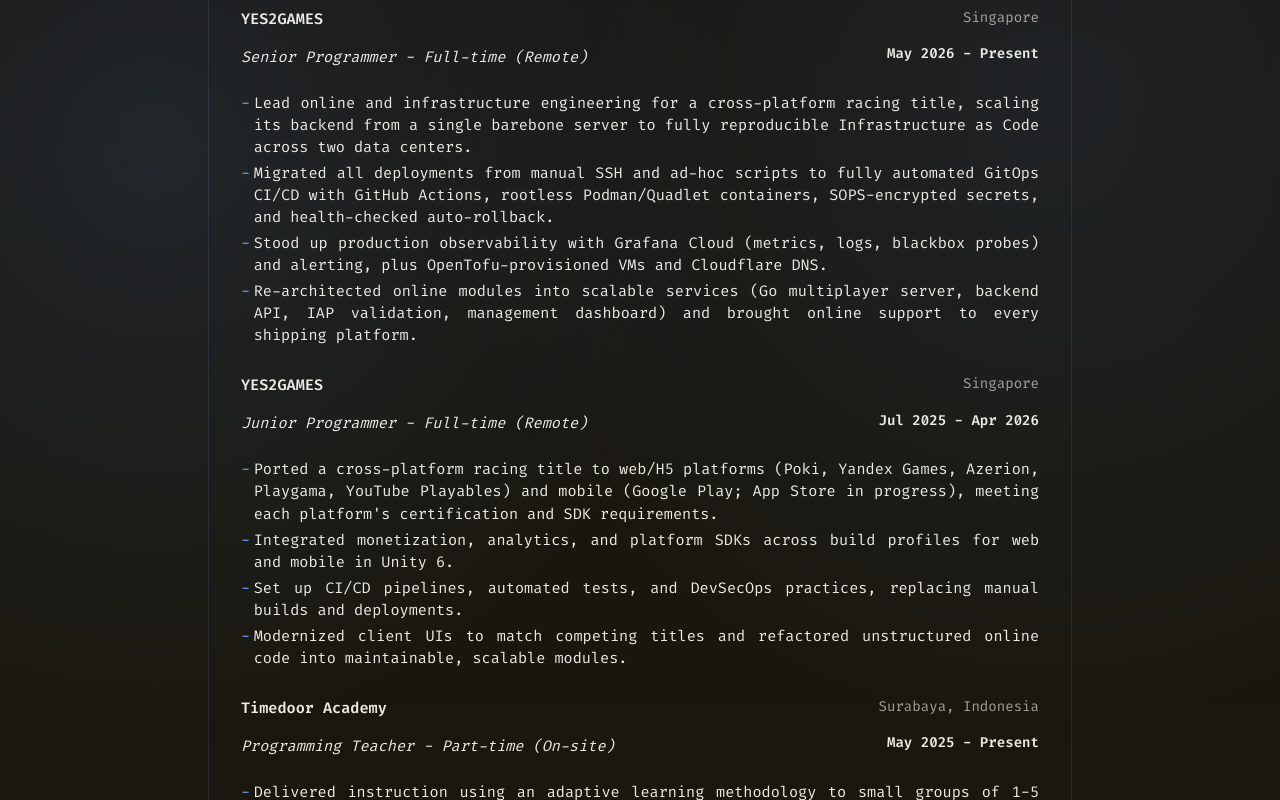
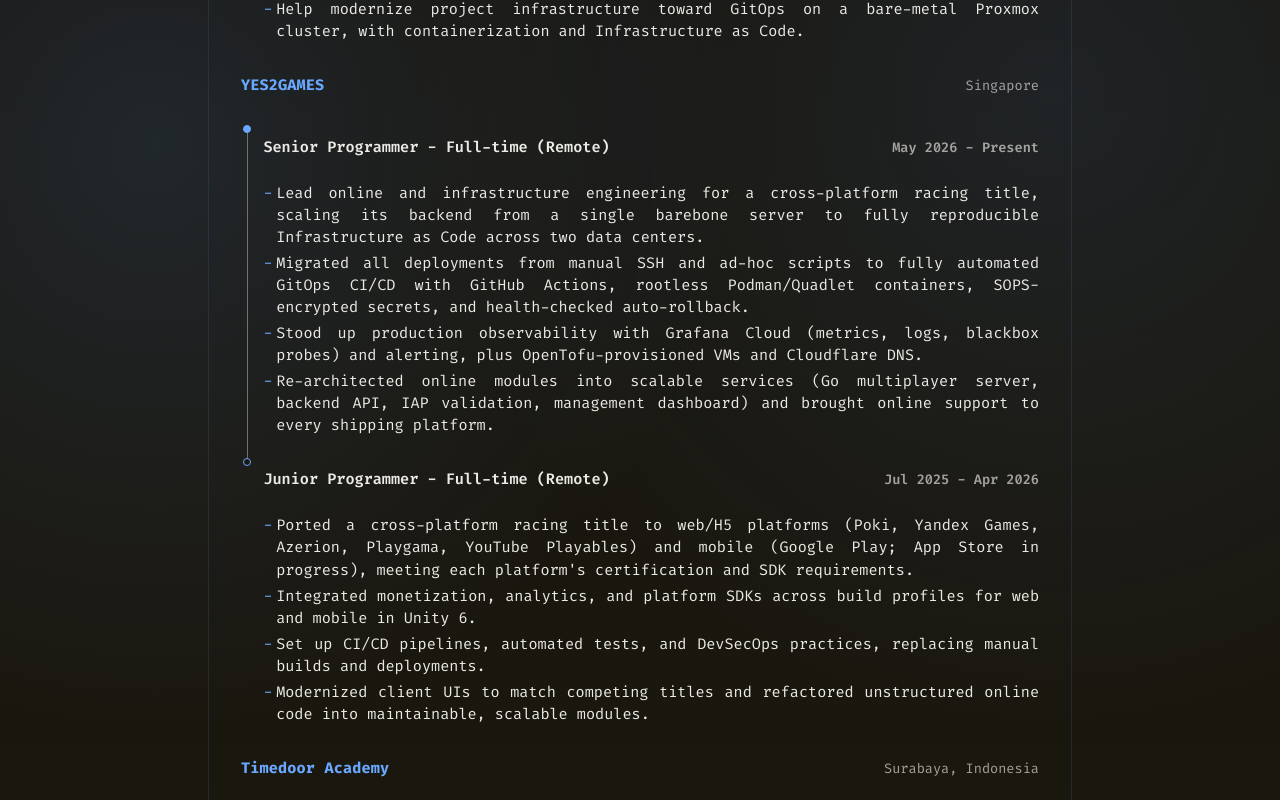
Before and after one commit to atqamz/atqamz.github.io, a Next.js app: page /resume in a window 1280 px wide. Shown: the part 800-1600 px from the top of the page. Built offline with nearby package versions, Linux system fonts and the light colour scheme.

Commit message:
group resume roles into a timeline rail with promotion nodes

```diff
--- a/app/resume/ResumeRenderer.tsx
+++ b/app/resume/ResumeRenderer.tsx
@@ -30,22 +30,33 @@
           {section.entries.map((entry, i) => (
             <article key={`${entry.org}-${i}`} className={styles.entry}>
               <div className={styles.entryHeader}>
-                <div>
                 <p className={styles.entryOrg}>{entry.org}</p>
-                  <p className={styles.entryRole}>{entry.role}</p>
+                <p className={styles.entryLocation}>{entry.location}</p>
               </div>
-                <div className={styles.entryMeta}>
-                  <p className={styles.entryLocation}>{entry.location}</p>
-                  <p className={styles.entryDate}>{entry.date}</p>
+              <div
+                className={styles.roles}
+                data-multi={entry.roles.length > 1 ? "" : undefined}
+              >
+                {entry.roles.map((role, j) => (
+                  <div
+                    key={`${role.title}-${j}`}
+                    className={styles.roleBlock}
+                    data-current={j === 0 ? "" : undefined}
+                  >
+                    <div className={styles.roleHeader}>
+                      <p className={styles.roleTitle}>{role.title}</p>
+                      <p className={styles.roleDate}>{role.date}</p>
                     </div>
-              </div>
-              {entry.items && entry.items.length > 0 && (
+                    {role.items && role.items.length > 0 && (
                       <ul className={styles.list}>
-                  {entry.items.map((item, j) => (
-                    <li key={j}>{item}</li>
+                        {role.items.map((item, k) => (
+                          <li key={k}>{item}</li>
                         ))}
                       </ul>
                     )}
+                  </div>
+                ))}
+              </div>
             </article>
           ))}
         </section>
--- a/app/resume/data/base.ts
+++ b/app/resume/data/base.ts
@@ -16,18 +16,24 @@
       entries: [
         {
           org: "BlankOn Linux",
-          role: "Open Source Contributor (Remote)",
           location: "Indonesia",
+          roles: [
+            {
+              title: "Open Source Contributor (Remote)",
               date: "Dec 2025 - Present",
               items: [
                 "Contribute to the build and packaging toolchain of an Indonesian Linux distribution, including the distributed build farm, APT repository tooling, and live ISO builder.",
                 "Help modernize project infrastructure toward GitOps on a bare-metal Proxmox cluster, with containerization and Infrastructure as Code.",
               ],
             },
+          ],
+        },
         {
           org: "YES2GAMES",
-          role: "Senior Programmer - Full-time (Remote)",
           location: "Singapore",
+          roles: [
+            {
+              title: "Senior Programmer - Full-time (Remote)",
               date: "May 2026 - Present",
               items: [
                 "Lead online and infrastructure engineering for a cross-platform racing title, scaling its backend from a single barebone server to fully reproducible Infrastructure as Code across two data centers.",
@@ -37,9 +43,7 @@
               ],
             },
             {
-          org: "YES2GAMES",
-          role: "Junior Programmer - Full-time (Remote)",
-          location: "Singapore",
+              title: "Junior Programmer - Full-time (Remote)",
               date: "Jul 2025 - Apr 2026",
               items: [
                 "Ported a cross-platform racing title to web/H5 platforms (Poki, Yandex Games, Azerion, Playgama, YouTube Playables) and mobile (Google Play; App Store in progress), meeting each platform's certification and SDK requirements.",
@@ -48,10 +52,14 @@
                 "Modernized client UIs to match competing titles and refactored unstructured online code into maintainable, scalable modules.",
               ],
             },
+          ],
+        },
         {
           org: "Timedoor Academy",
-          role: "Programming Teacher - Part-time (On-site)",
           location: "Surabaya, Indonesia",
+          roles: [
+            {
+              title: "Programming Teacher - Part-time (On-site)",
               date: "May 2025 - Present",
               items: [
                 "Delivered instruction using an adaptive learning methodology to small groups of 1-5 students in 60-to-90-minute sessions.",
@@ -59,20 +67,28 @@
                 "Provided detailed progress reports to parents after each learning session to ensure clear communication and tracking of student development.",
               ],
             },
+          ],
+        },
         {
           org: "HAGE Games",
-          role: "Cheerleader - Part-time (Remote)",
           location: "Surabaya, Indonesia",
+          roles: [
+            {
+              title: "Cheerleader - Part-time (Remote)",
               date: "Jan 2025 - Present",
               items: [
                 "Mentor and advise student engineering teams within a university game-technology research group.",
                 "Provide technical direction and architecture/code review across their game and infrastructure projects.",
               ],
             },
+          ],
+        },
         {
           org: "Sepay Studio",
-          role: "Game Programmer - Part-time (Remote)",
           location: "Surabaya, Indonesia",
+          roles: [
+            {
+              title: "Game Programmer - Part-time (Remote)",
               date: "Feb 2024 - Sep 2024",
               items: [
                 "Developed and integrated features in Unreal Engine based on pre-defined designs, with a focus on backend operations.",
@@ -81,10 +97,14 @@
                 "Created comprehensive documentation for implemented features, detailing technical procedures for future development and maintenance.",
               ],
             },
+          ],
+        },
         {
           org: "Miracle Gates Entertainment",
-          role: "Junior Game Programmer - Full-time (On-site)",
           location: "Bali, Indonesia",
+          roles: [
+            {
+              title: "Junior Game Programmer - Full-time (On-site)",
               date: "Feb 2024 - May 2024",
               items: [
                 "Designed and integrated backend systems used as online services within the game, such as referral codes, matchmaking, chat systems, gacha mechanics, and more.",
@@ -93,10 +113,14 @@
                 "Created comprehensive documentation detailing completed, ongoing, and planned features to support team coordination.",
               ],
             },
+          ],
+        },
         {
           org: "Gameloft Indonesia",
-          role: "C++ Programmer Trainee - Internship (On-site)",
           location: "Yogyakarta, Indonesia",
+          roles: [
+            {
+              title: "C++ Programmer Trainee - Internship (On-site)",
               date: "Dec 2023 - Jan 2024",
               items: [
                 "Completed tasks ranging from basic to advanced levels in C++, utilizing references and programming techniques taught during the internship.",
@@ -104,10 +128,14 @@
                 "Studied technical aspects used by the development team and implemented acquired knowledge into assigned tasks.",
               ],
             },
+          ],
+        },
         {
           org: "Lion Core Studio",
-          role: "Junior Game Programmer - Part-time (Remote)",
           location: "Yogyakarta, Indonesia",
+          roles: [
+            {
+              title: "Junior Game Programmer - Part-time (Remote)",
               date: "Sep 2023 - Dec 2023",
               items: [
                 "Designed and implemented an existing game design in collaboration with a senior programmer.",
@@ -116,10 +144,14 @@
                 "Designed algorithms and implemented enemy AI and boss characters.",
               ],
             },
+          ],
+        },
         {
           org: "Electronic Engineering Polytechnic Institute of Surabaya (EEPIS)",
-          role: "Lecturer's Teaching Assistant - Part-time (On-site)",
           location: "Surabaya, Indonesia",
+          roles: [
+            {
+              title: "Lecturer's Teaching Assistant - Part-time (On-site)",
               date: "Jul 2023 - Dec 2023",
               items: [
                 "Developed a comprehensive 16-week learning curriculum by aligning weekly topics with assignments.",
@@ -128,10 +160,14 @@
                 "Generated weekly teaching reports to ensure alignment between activities and the curriculum.",
               ],
             },
+          ],
+        },
         {
           org: "Game for Education and Cultural Heritage - EEPIS Research Group",
-          role: "Game Director - Full-time (On-site)",
           location: "Surabaya, Indonesia",
+          roles: [
+            {
+              title: "Game Director - Full-time (On-site)",
               date: "Jul 2023 - Aug 2023",
               items: [
                 "Led and directed the development direction of a game themed around traditional food stalls.",
@@ -141,9 +177,7 @@
               ],
             },
             {
-          org: "Game for Education and Cultural Heritage - EEPIS Research Group",
-          role: "Lead Game Programmer - Full-time (On-site)",
-          location: "Surabaya, Indonesia",
+              title: "Lead Game Programmer - Full-time (On-site)",
               date: "Jan 2023 - Feb 2023",
               items: [
                 "Led a technical programming team of three to design and implement an existing game design.",
@@ -151,10 +185,14 @@
                 "Developed development strategies and team workflows using Technical Design Documents.",
               ],
             },
+          ],
+        },
         {
           org: "Al-Falah Elementary School",
-          role: "Programming Teacher - Part-time (On-site)",
           location: "Surabaya, Indonesia",
+          roles: [
+            {
+              title: "Programming Teacher - Part-time (On-site)",
               date: "Jul 2022 - Aug 2022",
               items: [
                 "Instructed 20 students on the basics of programming using the Scratch application.",
@@ -162,24 +200,34 @@
                 "Conducted fun sessions to engage students and spark interest in the topics being covered.",
               ],
             },
+          ],
+        },
         {
           org: "Sepay Studio",
-          role: "Programmer - Part-time (Remote)",
           location: "Surabaya, Indonesia",
+          roles: [
+            {
+              title: "Programmer - Part-time (Remote)",
               date: "Aug 2021 - Jul 2022",
               items: [
                 "Implemented the design of a backend application for game development needs.",
                 "Executed the design of a website from the provided design into a fully functional website.",
               ],
             },
+          ],
+        },
         {
           org: "Webmedia Training Center",
-          role: "Web Developer Trainee - Internship (On-site)",
           location: "Medan, Indonesia",
+          roles: [
+            {
+              title: "Web Developer Trainee - Internship (On-site)",
               date: "Aug 2019 - Nov 2019",
               items: [
                 "Learned and designed landing page websites using HTML, CSS, and JavaScript.",
                 "Created internship report documents for school reporting purposes and designed websites.",
+              ],
+            },
           ],
         },
       ],
@@ -189,15 +237,23 @@
       entries: [
         {
           org: "Electronic Engineering Polytechnic Institute of Surabaya (EEPIS)",
-          role: "Bachelor of Applied Science - BASc, Game Technology",
           location: "Surabaya, Indonesia",
+          roles: [
+            {
+              title: "Bachelor of Applied Science - BASc, Game Technology",
               date: "Aug 2021 - Aug 2025",
+            },
+          ],
         },
         {
           org: "Telkom Vocational High School",
-          role: "High School Diploma, Software Engineering",
           location: "Medan, Indonesia",
+          roles: [
+            {
+              title: "High School Diploma, Software Engineering",
               date: "Aug 2018 - Aug 2021",
+            },
+          ],
         },
       ],
     },
@@ -206,15 +262,17 @@
       entries: [
         {
           org: "EEPIS Semi-Autonomous Body of Game Technology Students' Association",
-          role: "Head of Research and Technology Division",
           location: "Surabaya, Indonesia",
+          roles: [
+            {
+              title: "Head of Research and Technology Division",
               date: "Aug 2023 - Aug 2024",
             },
             {
-          org: "EEPIS Semi-Autonomous Body of Game Technology Students' Association",
-          role: "Staff of Research and Technology Division",
-          location: "Surabaya, Indonesia",
+              title: "Staff of Research and Technology Division",
               date: "Aug 2022 - Aug 2023",
+            },
+          ],
         },
       ],
     },
--- a/app/resume/resume.module.css
+++ b/app/resume/resume.module.css
@@ -13,7 +13,7 @@
 }
 
 .header {
-  margin-bottom: var(--space-4, 1rem);
+  margin-bottom: var(--space-5, 1.5rem);
 }
 
 .name {
@@ -63,7 +63,7 @@
 }
 
 .section {
-  margin-top: var(--space-4, 1rem);
+  margin-top: var(--space-5, 1.5rem);
 }
 
 .sectionTitle {
@@ -71,7 +71,7 @@
   font-weight: 700;
   text-transform: uppercase;
   letter-spacing: 0.2em;
-  margin: 0 0 var(--space-2, 0.5rem);
+  margin: 0 0 var(--space-3, 0.75rem);
   color: var(--accent, #1f2937);
   border-bottom: 2px dotted var(--accent, #1f2937);
   padding-bottom: var(--space-1, 0.25rem);
@@ -87,56 +87,110 @@
   text-align: justify;
 }
 
+/* ============================================================
+   ENTRY -- company header + role timeline rail
+   ============================================================ */
 .entry {
-  margin-top: var(--space-3, 0.75rem);
+  margin-top: var(--space-4, 1rem);
+}
+
+.entry:first-of-type {
+  margin-top: 0;
 }
 
 .entryHeader {
   display: grid;
   grid-template-columns: minmax(0, 1fr) auto;
   gap: var(--space-4, 1rem);
-}
-
-@media (max-width: 767px) {
-  .entryHeader {
-    grid-template-columns: 1fr;
-  }
+  align-items: baseline;
 }
 
 .entryOrg {
-  font-weight: 600;
-  margin: 0 0 var(--space-1, 0.15rem);
+  font-weight: 700;
+  color: var(--accent, #1f2937);
+  letter-spacing: 0.01em;
 }
 
-.entryRole {
-  font-style: italic;
-  margin: 0;
-}
-
-.entryMeta {
-  text-align: right;
-}
-
-@media (max-width: 767px) {
-  .entryMeta {
-    text-align: left;
-  }
+:global(.dark) .entryOrg {
+  color: var(--accent, #cbd5f5);
 }
 
 .entryLocation {
   color: var(--muted, #374151);
-  font-size: 0.88rem;
-  margin: 0 0 var(--space-1, 0.2rem);
+  font-size: 0.85rem;
+  white-space: nowrap;
 }
 
 :global(.dark) .entryLocation {
   color: var(--muted, #94a3b8);
 }
 
-.entryDate {
+/* timeline rail container */
+.roles {
+  position: relative;
+  padding-left: 1.4rem;
+  margin-top: var(--space-2, 0.5rem);
+}
+
+.roleBlock {
+  position: relative;
+}
+
+.roleBlock:not(:last-child) {
+  padding-bottom: var(--space-3, 0.75rem);
+}
+
+/* node dot in the gutter, aligned under the company name */
+.roleBlock::before {
+  content: "";
+  position: absolute;
+  box-sizing: border-box;
+  left: -1.25rem;
+  top: 0.34rem;
+  width: 0.5rem;
+  height: 0.5rem;
+  border-radius: 50%;
+  border: 1.5px solid var(--accent, #1f2937);
+  background: var(--background, #ffffff);
+  z-index: 1;
+}
+
+/* most recent role rendered solid; earlier roles hollow */
+.roleBlock[data-current]::before {
+  background: var(--accent, #1f2937);
+}
+
+/* connector between stacked roles (only when more than one) */
+.roleBlock:not(:last-child)::after {
+  content: "";
+  position: absolute;
+  left: calc(-1rem - 0.5px);
+  top: 0.59rem;
+  width: 1px;
+  height: 100%;
+  background: var(--border-strong, #9ca3af);
+}
+
+.roleHeader {
+  display: grid;
+  grid-template-columns: minmax(0, 1fr) auto;
+  gap: var(--space-4, 1rem);
+  align-items: baseline;
+}
+
+.roleTitle {
   font-weight: 600;
-  font-size: 0.88rem;
-  margin: 0;
+}
+
+.roleDate {
+  font-size: 0.85rem;
+  font-weight: 600;
+  color: var(--muted, #374151);
+  white-space: nowrap;
+}
+
+:global(.dark) .roleDate {
+  color: var(--muted, #94a3b8);
 }
 
 .page .list {
@@ -170,8 +224,16 @@
   margin: 0;
 }
 
+@media (max-width: 767px) {
+  .entryHeader,
+  .roleHeader {
+    grid-template-columns: 1fr;
+    gap: 0;
+  }
+}
+
 /* ============================================================
-   PRINT -- ATS-friendly, sans-serif
+   PRINT -- ATS-friendly, sans-serif, no rail decoration
    ============================================================ */
 @media print {
   @page {
@@ -195,18 +257,14 @@
     width: 100%;
   }
 
-  .entryHeader {
-    grid-template-columns: minmax(0, 1fr) 9rem;
-  }
-
   .page {
     font-family: "Calibri", "Arial", "Helvetica Neue", sans-serif;
     background: #ffffff !important;
     color: #111827 !important;
     padding: 0;
     max-width: none;
-    font-size: 0.95rem;
-    line-height: 1.35;
+    font-size: 0.92rem;
+    line-height: 1.34;
     -webkit-print-color-adjust: exact;
     print-color-adjust: exact;
   }
@@ -217,7 +275,7 @@
   }
 
   .header {
-    margin-bottom: 0;
+    margin-bottom: var(--space-2, 0.5rem);
   }
 
   .name {
@@ -229,43 +287,12 @@
     margin-top: 0;
   }
 
-  .section {
-    margin-top: 0;
-  }
-
-  .sectionTitle {
-    color: #111827 !important;
-    border-bottom-color: #111827 !important;
-    break-after: avoid;
-    margin-bottom: 0;
-    padding-bottom: 0;
-  }
-
-  .entry {
-    margin-top: 0;
-    break-inside: avoid;
-    page-break-inside: avoid;
-  }
-
-  .entryOrg {
-    margin-bottom: 0;
-  }
-
-  .page .list {
-    margin-top: 0;
-  }
-
-  .page .list li {
-    margin-bottom: 0;
-  }
-
-  .contact {
+  .contact,
+  .contact a {
     color: #1f2937 !important;
-    margin-top: 0;
   }
 
   .contact a {
-    color: #1f2937 !important;
     text-decoration: none !important;
   }
 
@@ -273,7 +300,29 @@
     color: #6b7280 !important;
   }
 
-  .entryDate {
+  .section {
+    margin-top: var(--space-3, 0.75rem);
+  }
+
+  .sectionTitle {
+    color: #111827 !important;
+    border-bottom: 1px solid #111827 !important;
+    break-after: avoid;
+    margin-bottom: var(--space-1, 0.25rem);
+    padding-bottom: 0.1rem;
+  }
+
+  .summary {
+    margin-bottom: var(--space-1, 0.25rem);
+  }
+
+  .entry {
+    margin-top: var(--space-2, 0.5rem);
+    break-inside: avoid;
+    page-break-inside: avoid;
+  }
+
+  .entryOrg {
     color: #111827 !important;
   }
 
@@ -281,6 +330,33 @@
     color: #374151 !important;
   }
 
+  /* strip the rail; keep a quiet indent so grouped roles still read together */
+  .roles {
+    margin-top: 0;
+    padding-left: 0.75rem;
+  }
+
+  .roleBlock::before,
+  .roleBlock:not(:last-child)::after {
+    display: none !important;
+  }
+
+  .roleBlock:not(:last-child) {
+    padding-bottom: var(--space-1, 0.25rem);
+  }
+
+  .roleDate {
+    color: #111827 !important;
+  }
+
+  .page .list {
+    margin-top: var(--space-1, 0.2rem);
+  }
+
+  .page .list li {
+    margin-bottom: 0;
+  }
+
   .page .list li::before {
     color: #111827 !important;
   }
```
Also changed, not shown: app/resume/types.ts (+7 -3 lines). Lines whose indentation alone changed are shown as unchanged.
